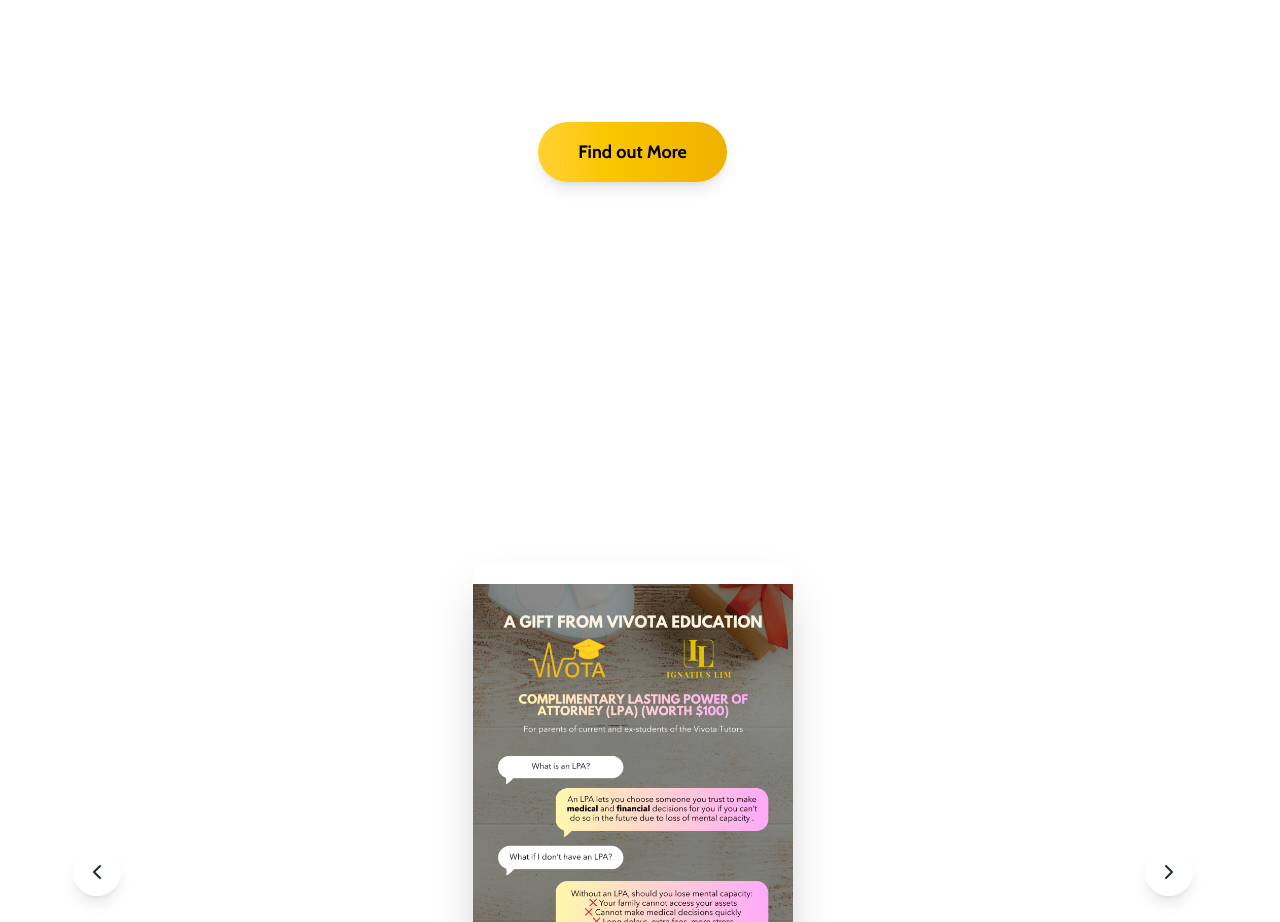
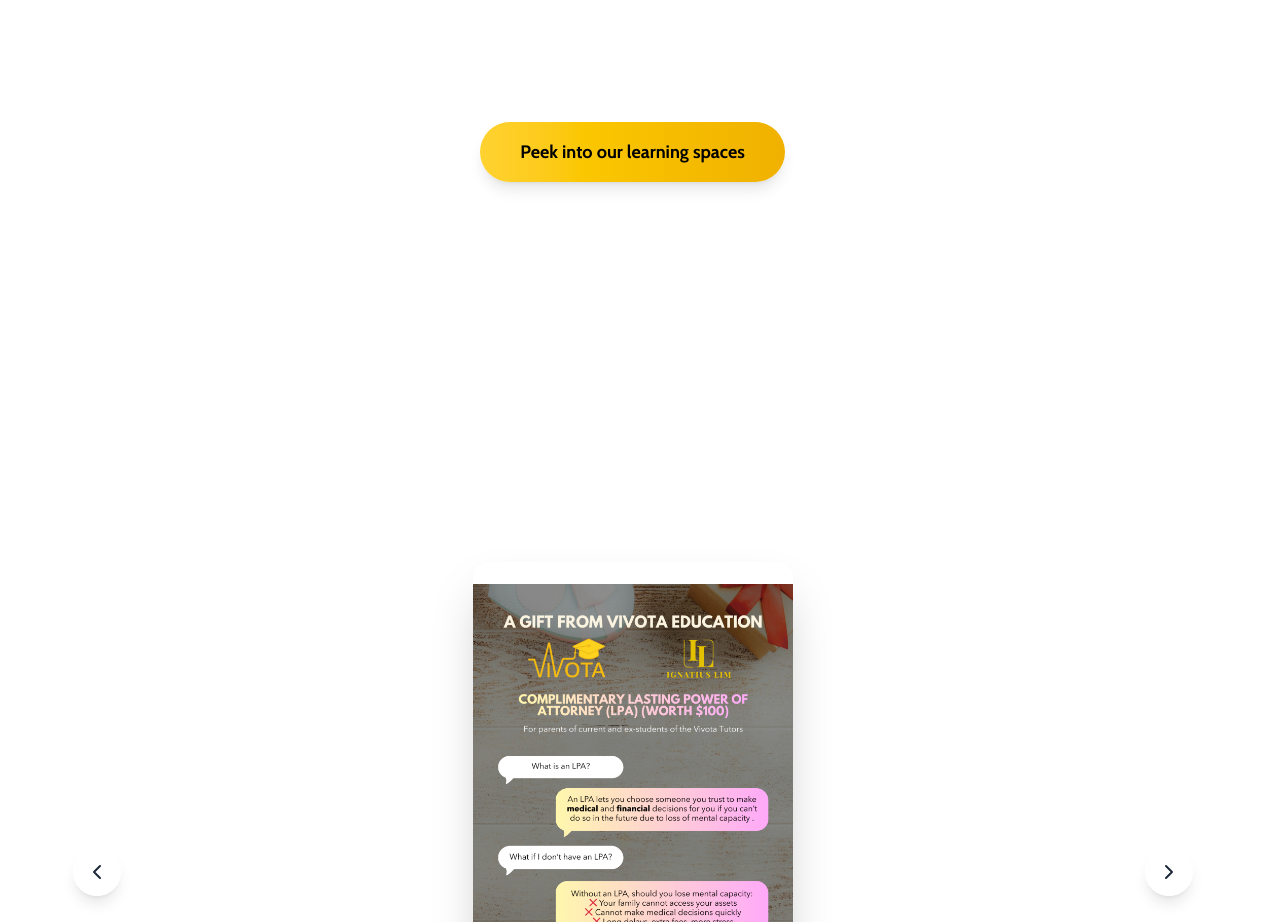
Before and after one commit to joonlim05/vivota, a Next.js app: page / in a window 1280 px wide. Shown: the part 1460-2382 px from the top of the page. Built offline with nearby package versions, Linux system fonts and the light colour scheme; no server answers.

Commit message:
edit schedule timing and change link of action btn

```diff
--- a/app/class-schedule/page.tsx
+++ b/app/class-schedule/page.tsx
@@ -18,7 +18,7 @@
         { day: 'Thursday', time: '7:30 - 9:30 pm', subject_short: 'J1 GP', subject_long: 'J1 General Paper', tutor: 'Tenor', outlet: 'Bishan' },
 
         { day: 'Friday', time: '5:30 - 7:30 pm', subject_short: 'J2 Math', subject_long: 'J2 Mathematics', tutor: 'Jaryl', outlet: 'Bishan' },
-        { day: 'Friday', time: '7:00 - 9:00 pm', subject_short: 'J1 Math', subject_long: 'J1 Mathematics', tutor: 'Jaryl', outlet: 'Bishan' },
+        { day: 'Friday', time: '7:30 - 9:30 pm', subject_short: 'J1 Math', subject_long: 'J1 Mathematics', tutor: 'Jaryl', outlet: 'Bishan' },
 
         { day: 'Saturday', time: '3:30 - 5:30 pm', subject_short: 'J1 Chem', subject_long: 'J1 Chemistry', tutor: 'Elijah', outlet: 'Bishan' },
         { day: 'Saturday', time: '5:30 - 7:30 pm', subject_short: 'J2 GP', subject_long: 'J2 General Paper', tutor: 'Tenor', outlet: 'Bishan' },
--- a/components/mission_statement.tsx
+++ b/components/mission_statement.tsx
@@ -58,12 +58,12 @@
             </div>
 
             <div className="text-center my-4 sm:my-6">
-                <Link href="/vivota-oath">
+                <Link href="/our-spaces">
                     <button className=" px-6 md:px-8 py-3 xl:px-10 xl:py-4 text-sm sm:text-base xl:text-lg font-semibold bg-gradient-to-r from-amber-300 to-yellow-500
                                 text-black rounded-full shadow-lg transition-all
                                 hover:scale-105 hover:shadow-[0_0_20px_rgba(251,191,36,0.6)]
                                 active:scale-95 focus:outline-none focus:ring-4 focus:ring-amber-300">
-                        Find out More
+                        Peek into our learning spaces
                     </button>
                 </Link>
             </div>
```
